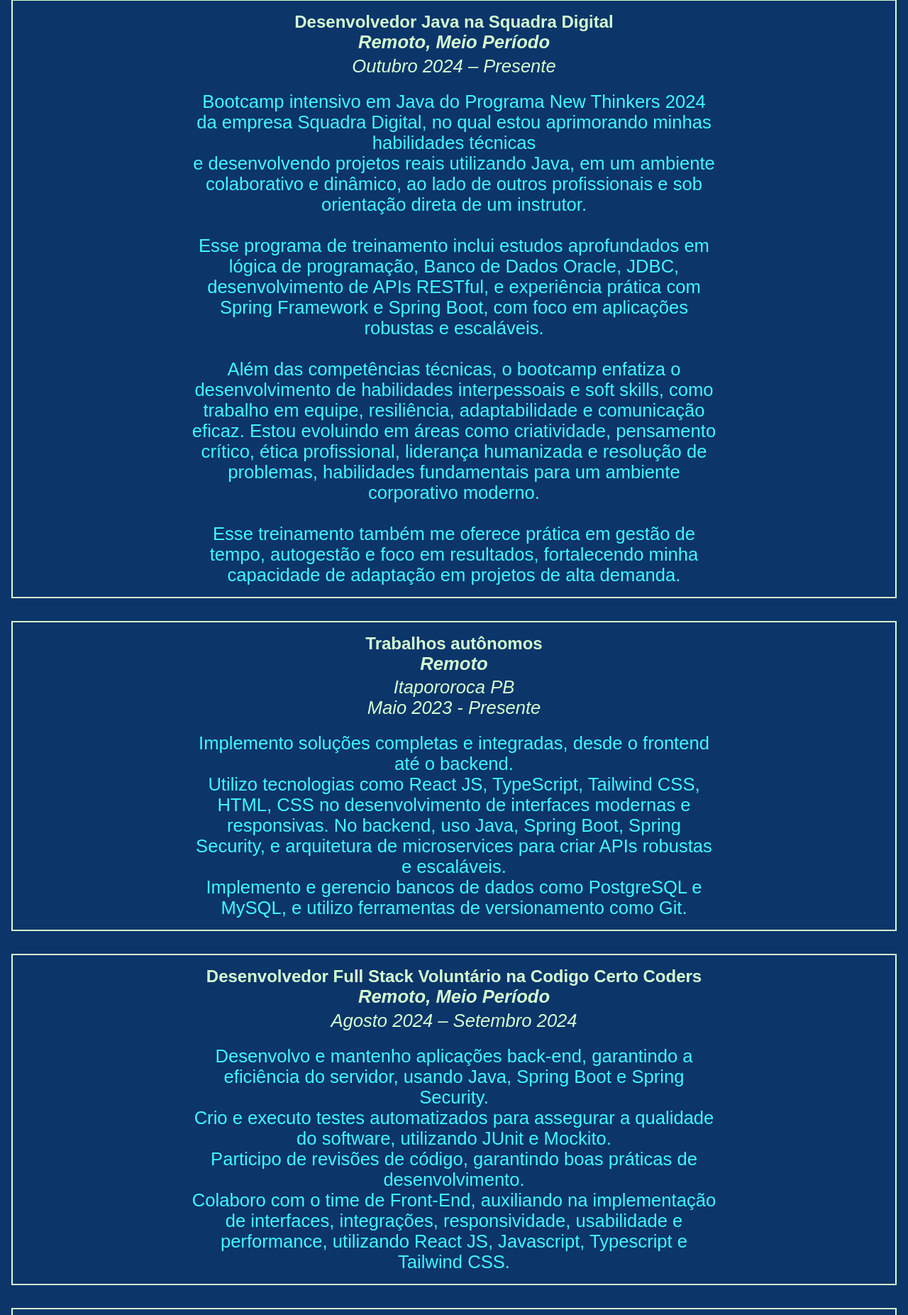
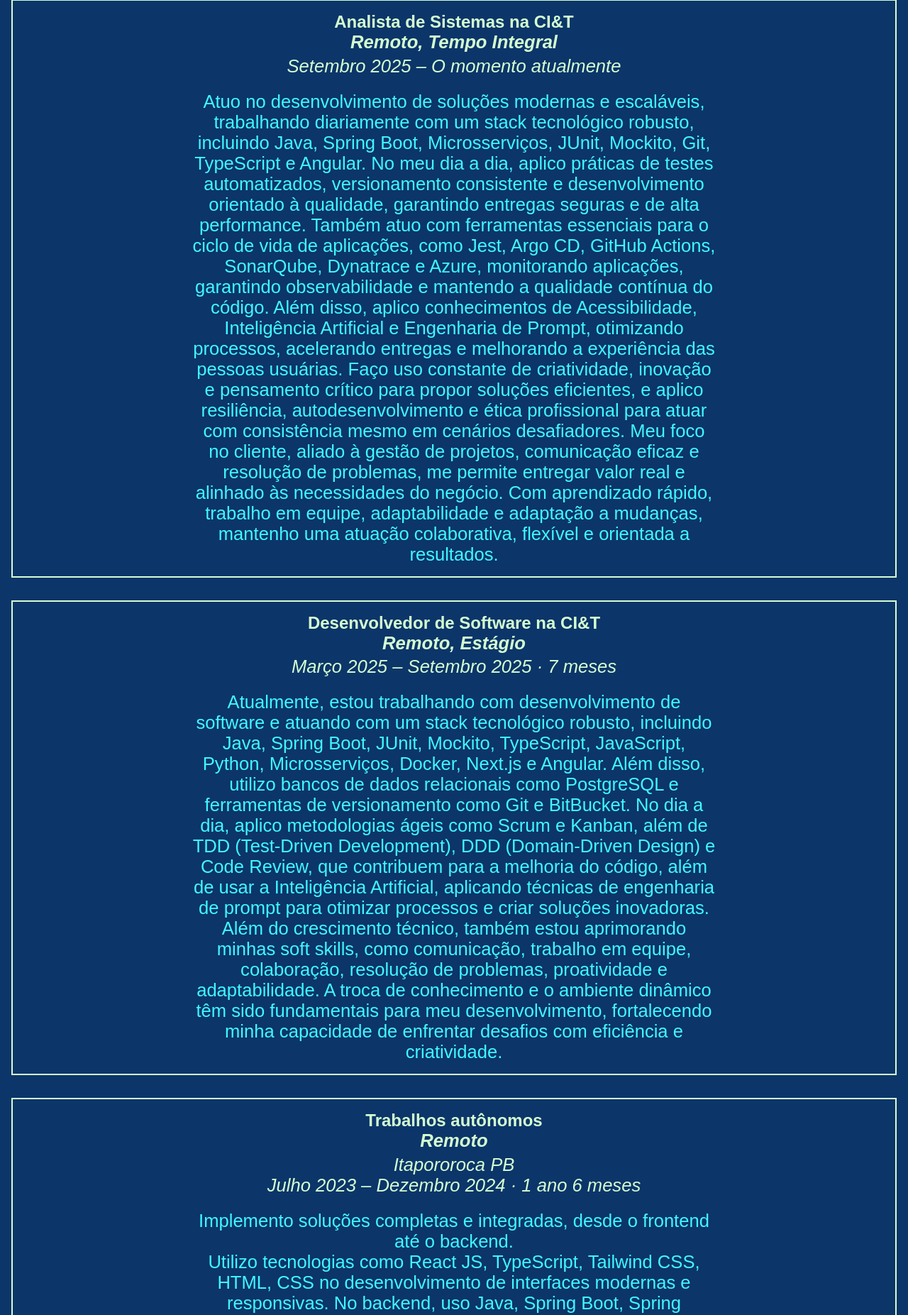
Before and after one commit to valdirsantos714/portfolio, a React (Vite) app: page / in a window 1280 px wide. Shown: the part 2560-4413 px from the top of the page at 71% size. Built offline with nearby package versions, Linux system fonts and the light colour scheme.

Commit message:
feat: Atualiza Experiências e Readme

```diff
--- a/src/components/Experiencias/Experiencias.jsx
+++ b/src/components/Experiencias/Experiencias.jsx
@@ -9,10 +9,51 @@
 
                     <li className="bordas1">
 
+                        <h3 className="h3-negrito">Analista de Sistemas na CI&T <br /> <span className="italico">Remoto, Tempo Integral</span>
+                        </h3>
+
+                        <span className="italico">Setembro 2025 – O momento atualmente</span>
+
+                        <p>Atuo no desenvolvimento de soluções modernas e escaláveis, trabalhando diariamente com um stack tecnológico robusto, incluindo Java, Spring Boot, Microsserviços, JUnit, Mockito, Git, TypeScript e Angular. No meu dia a dia, aplico práticas de testes automatizados, versionamento consistente e desenvolvimento orientado à qualidade, garantindo entregas seguras e de alta performance.
+
+                        Também atuo com ferramentas essenciais para o ciclo de vida de aplicações, como Jest, Argo CD, GitHub Actions, SonarQube, Dynatrace e Azure, monitorando aplicações, garantindo observabilidade e mantendo a qualidade contínua do código. Além disso, aplico conhecimentos de Acessibilidade, Inteligência Artificial e Engenharia de Prompt, otimizando processos, acelerando entregas e melhorando a experiência das pessoas usuárias.
+
+                        Faço uso constante de criatividade, inovação e pensamento crítico para propor soluções eficientes, e aplico resiliência, autodesenvolvimento e ética profissional para atuar com consistência mesmo em cenários desafiadores. Meu foco no cliente, aliado à gestão de projetos, comunicação eficaz e resolução de problemas, me permite entregar valor real e alinhado às necessidades do negócio. Com aprendizado rápido, trabalho em equipe, adaptabilidade e adaptação a mudanças, mantenho uma atuação colaborativa, flexível e orientada a resultados.</p>
+                    </li>
+
+                    <li className="bordas1">
+
+                        <h3 className="h3-negrito">Desenvolvedor de Software na CI&T <br /> <span className="italico">Remoto, Estágio</span>
+                        </h3>
+
+                        <span className="italico">Março 2025 – Setembro 2025 · 7 meses</span>
+
+                        <p>Atualmente, estou trabalhando com desenvolvimento de software e atuando com um stack tecnológico robusto, incluindo Java, Spring Boot, JUnit, Mockito, TypeScript, JavaScript, Python, Microsserviços, Docker, Next.js e Angular.
+
+                        Além disso, utilizo bancos de dados relacionais como PostgreSQL e ferramentas de versionamento como Git e BitBucket.
+
+                        No dia a dia, aplico metodologias ágeis como Scrum e Kanban, além de TDD (Test-Driven Development), DDD (Domain-Driven Design) e Code Review, que contribuem para a melhoria do código, além de usar a Inteligência Artificial, aplicando técnicas de engenharia de prompt para otimizar processos e criar soluções inovadoras.
+
+                        Além do crescimento técnico, também estou aprimorando minhas soft skills, como comunicação, trabalho em equipe, colaboração, resolução de problemas, proatividade e adaptabilidade.
+
+                        A troca de conhecimento e o ambiente dinâmico têm sido fundamentais para meu desenvolvimento, fortalecendo minha capacidade de enfrentar desafios com eficiência e criatividade.</p>
+                    </li>
+
+                    <li className="bordas1">
+
+                        <h3 className="h3-negrito">
+                            Trabalhos autônomos <br /><span className="italico">Remoto</span>
+                        </h3>
+                        <span className="italico">Itapororoca PB<br />Julho 2023 – Dezembro 2024 · 1 ano 6 meses</span>
+                        <p>Implemento soluções completas e integradas, desde o frontend até o backend. <br /> Utilizo tecnologias como React JS, TypeScript, Tailwind CSS, HTML, CSS no desenvolvimento de interfaces modernas e responsivas. No backend, uso Java, Spring Boot, Spring Security, e arquitetura de microservices para criar APIs robustas e escaláveis. <br /> Implemento e gerencio bancos de dados como PostgreSQL e MySQL, e utilizo ferramentas de versionamento como Git.</p>
+                    </li>
+
+                    <li className="bordas1">
+
                         <h3 className="h3-negrito">Desenvolvedor Java na Squadra Digital <br /> <span className="italico">Remoto, Meio Período</span>
                         </h3>
 
-                        <span className="italico">Outubro 2024 – Presente</span>
+                        <span className="italico">Outubro 2024 – Dezembro 2024 · 3 meses</span>
 
                         <p>Bootcamp intensivo em Java do Programa New Thinkers 2024 da empresa Squadra Digital, no qual estou aprimorando minhas habilidades técnicas <br />e desenvolvendo projetos reais utilizando Java, em um ambiente colaborativo e dinâmico, ao lado de outros profissionais e sob orientação direta de um instrutor.<br /> <br />
                         Esse programa de treinamento inclui estudos aprofundados em lógica de programação, Banco de Dados Oracle, JDBC, desenvolvimento de APIs RESTful, e experiência prática com Spring Framework e Spring Boot, com foco em aplicações robustas e escaláveis.
@@ -20,37 +61,6 @@
                         Além das competências técnicas, o bootcamp enfatiza o desenvolvimento de habilidades interpessoais e soft skills, como trabalho em equipe, resiliência, adaptabilidade e comunicação eficaz. Estou evoluindo em áreas como criatividade, pensamento crítico, ética profissional, liderança humanizada e resolução de problemas, habilidades fundamentais para um ambiente corporativo moderno. <br /> <br /> Esse treinamento também me oferece prática em gestão de tempo, autogestão e foco em resultados, fortalecendo minha capacidade de adaptação em projetos de alta demanda.</p>
                     </li>
 
-
-                    <li className="bordas1">
-
-                        <h3 className="h3-negrito">
-                            Trabalhos autônomos <br /><span className="italico">Remoto</span>
-                        </h3>
-                        <span className="italico"> Itapororoca PB <br /> Maio 2023 - Presente</span>
-                        <p>Implemento soluções completas e integradas, desde o frontend até o backend. <br /> Utilizo tecnologias como React JS, TypeScript, Tailwind CSS, HTML, CSS no desenvolvimento de interfaces modernas e responsivas. No backend, uso Java, Spring Boot, Spring Security, e arquitetura de microservices para criar APIs robustas e escaláveis. <br /> Implemento e gerencio bancos de dados como PostgreSQL e MySQL, e utilizo ferramentas de versionamento como Git.
-                        </p>
-                    </li>
-
-                    <li className="bordas1">
-
-                        <h3 className="h3-negrito">Desenvolvedor Full Stack Voluntário na Codigo Certo Coders <br /> <span className="italico">Remoto, Meio Período</span>
-                        </h3>
-
-                        <span className="italico">Agosto 2024 – Setembro 2024</span>
-
-                        <p>Desenvolvo e mantenho aplicações back-end, garantindo a eficiência do servidor, usando Java, Spring Boot e Spring Security. <br /> Crio e executo testes automatizados para assegurar a qualidade do software, utilizando JUnit e Mockito. <br /> Participo de revisões de código, garantindo boas práticas de desenvolvimento.  <br /> Colaboro com o time de Front-End, auxiliando na implementação de interfaces, integrações, responsividade, usabilidade e performance, utilizando React JS, Javascript, Typescript e Tailwind CSS.</p>
-                    </li>
-
-                    <li className="bordas1">
-                        <h3 className="h3-negrito">Caixa em Severino Motos <br /> <span className="italico">Presencial, Tempo Integral</span>
-                        </h3>
-                        <span className="italico">Itapororoca PB <br /> Maio 2021 – Fevereiro 2024</span>
-                        <p>Emprego (informal) de operador de caixa em que adquiri boas habilidades de comunicação e trabalho em equipe <br />
-                        Desenvolvi habilidades excepcionais em atendimento ao cliente, comunicação, trabalho em equipe, resiliência, gestão de caixa, e resolução de problemas em tempo real. <br /> Experiência em lidar com transações financeiras de maneira precisa e eficiente, garantindo sempre a satisfação dos clientes.<br />  Experiência em ter a capacidade de manter a calma sob pressão e por colaborar efetivamente com a equipe para otimizar as operações diárias. <br />
-                        Experiência em trabalho em equipe, atendimento ao cliente, comunicação, proatividade, gestão de tempo, resiliência.
-                        </p>
-                    </li>
-
                 </ul>
             </div>
         </section>
```
Also changed, not shown: 1 other file (tests, documents, lock files or other folders).
